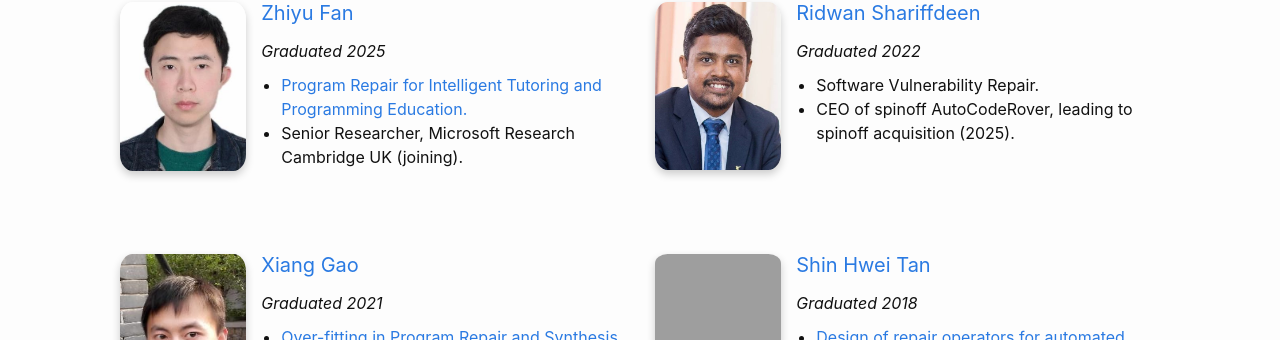
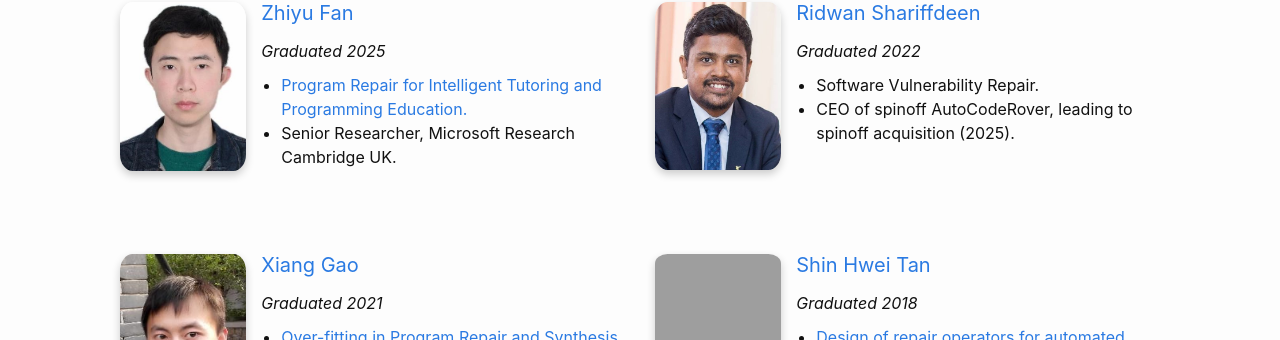
Before and after one commit to nus-tss/nus-tss.github.io, a Jekyll site: the page built from _pages/team.md, in a window 1280 px wide and 900 px high, scrolled down 2594 px. Shown: the part 137-477 px from the top of the window. Built offline with Jekyll 4.4.1, drawn with Linux system fonts in a browser that asks for light colours; nearby versions of some CDN libraries.

Commit message:
Update phd-alumni.yml

```diff
--- a/_data/team/phd-alumni.yml
+++ b/_data/team/phd-alumni.yml
@@ -19,7 +19,7 @@
   graduated: 2025
   thesis-title: Program Repair for Intelligent Tutoring and Programming Education
   thesis-link: https://abhikrc.com/Students/Zhiyu.pdf
-  next: Senior Researcher, Microsoft Research Cambridge UK (joining)
+  next: Senior Researcher, Microsoft Research Cambridge UK
   website: https://zhiyufan.github.io/
 
 
```
